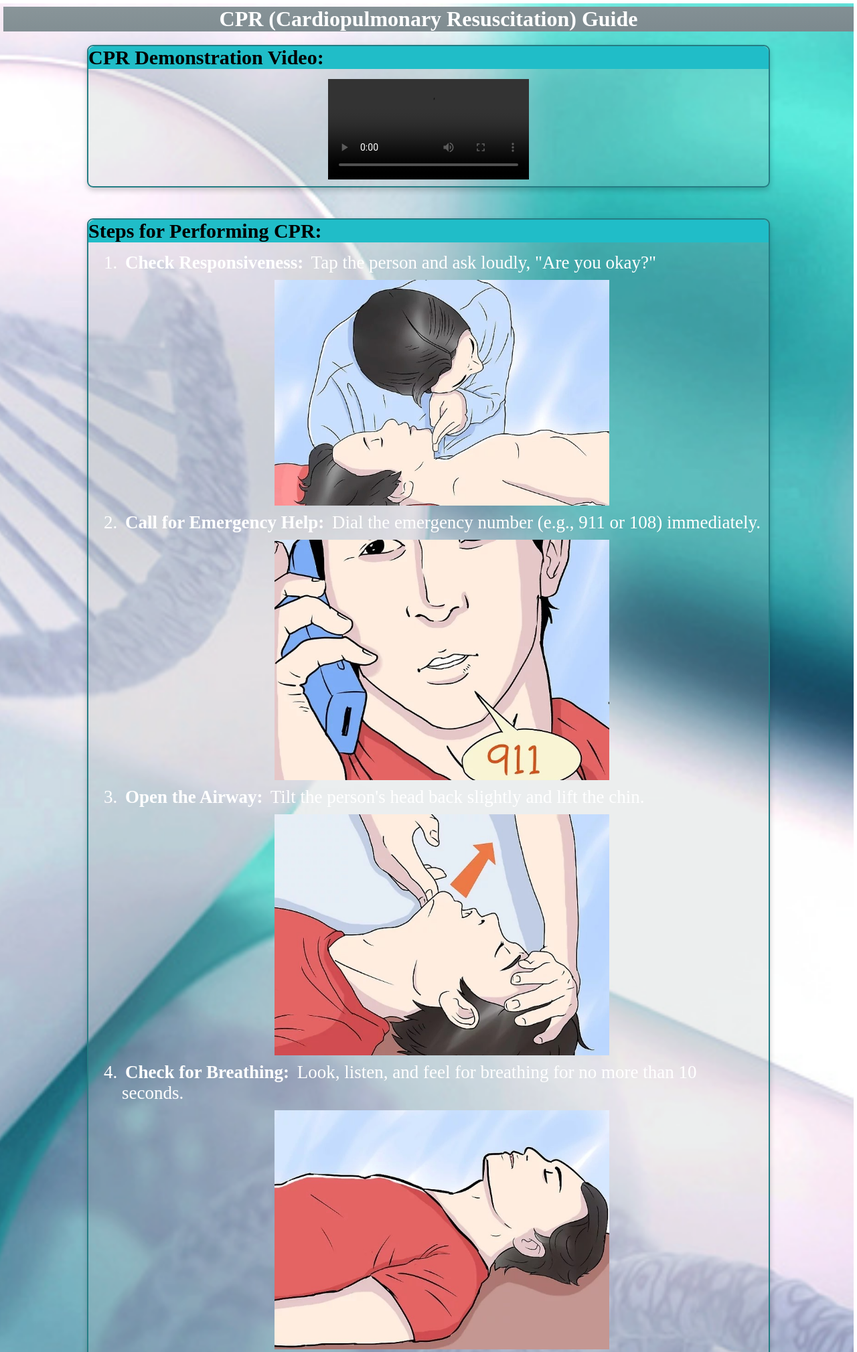
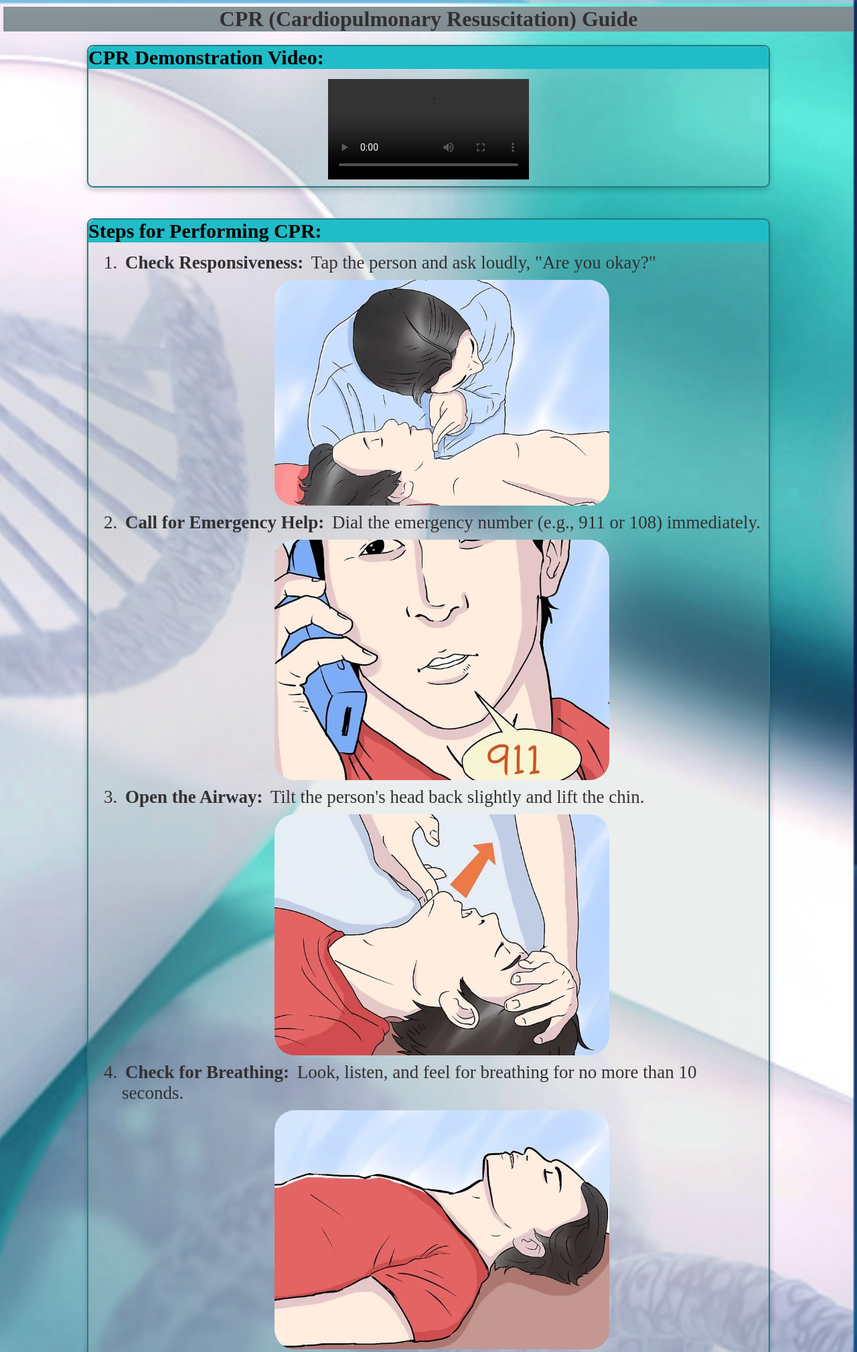
Before and after one commit to TAMALAMPUDISRIGOWTHAMREDDY/frontend, a Python web app: template templates/first_aid/cpr.html in a window 1280 px wide. Shown: the top 2019 px of the page at 67% size. Run offline with Jinja, Linux system fonts and the light colour scheme; the template is opened without the code that fills it, so the values that code supplies are empty; grey boxes are pictures that could not be loaded.

Commit message:
Update emergency.css

```diff
--- a/static/css/emergency.css
+++ b/static/css/emergency.css
@@ -4,10 +4,10 @@
 }
 body {
     background-image: url("../images/background.jpg");
-    color: white;
-    background-repeat: no-repeat;
+    color: rgb(50, 48, 48);
+    background-repeat:a no-repeat;
     background-size: cover;
-    background-position: right;
+    background-position:right;
 }
 h1{
     margin:3px -5px 20px -5px;
@@ -56,12 +56,13 @@ figcaption{
 img{
     height:400px;
     width:500px;
+    border-radius:30px;
 }
 a{
     text-decoration: none;
     text-align: center;
     font-size:40px;
-    color:white;
+    color:black;
     display: flex;
     justify-content: center;
 }
```
